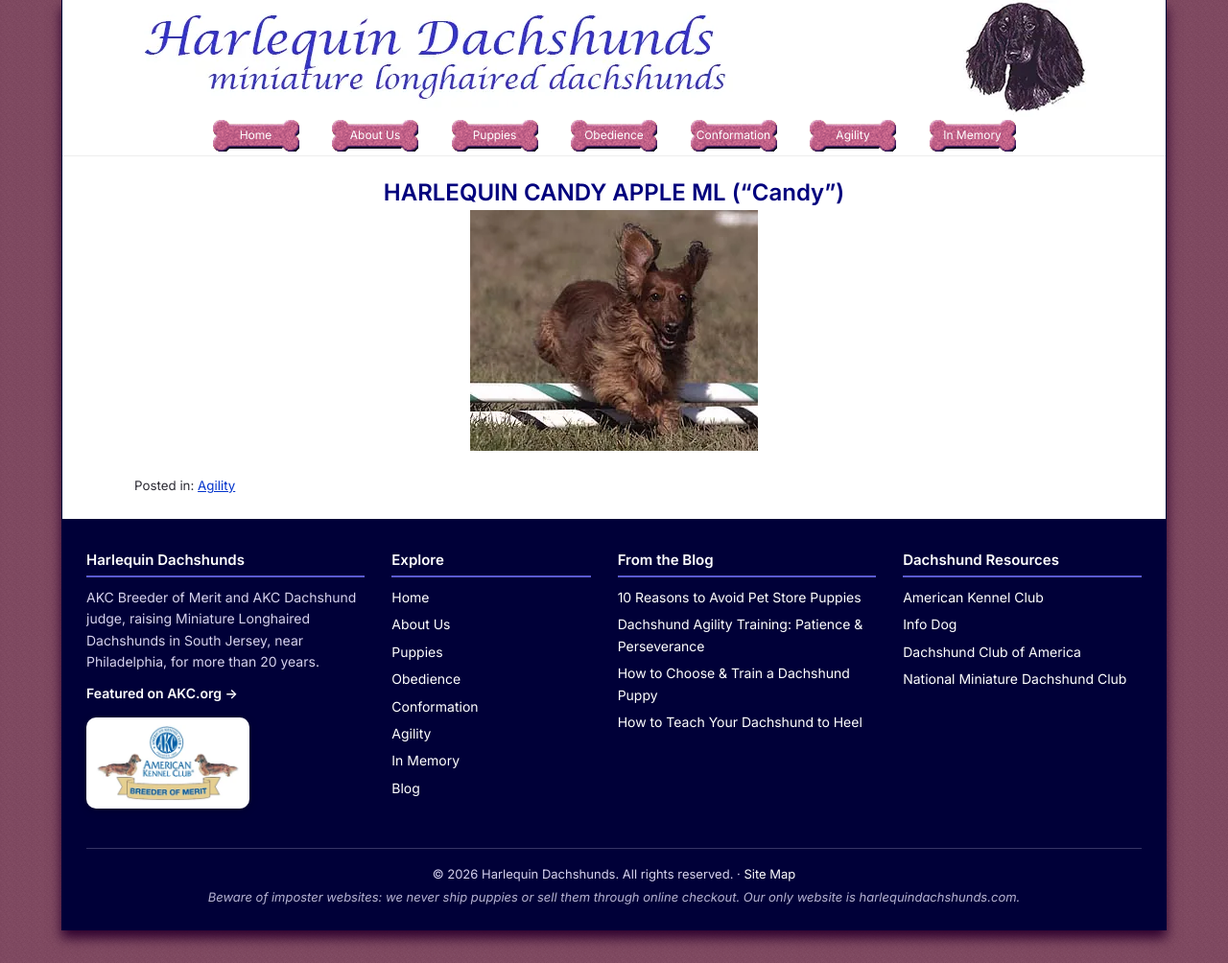
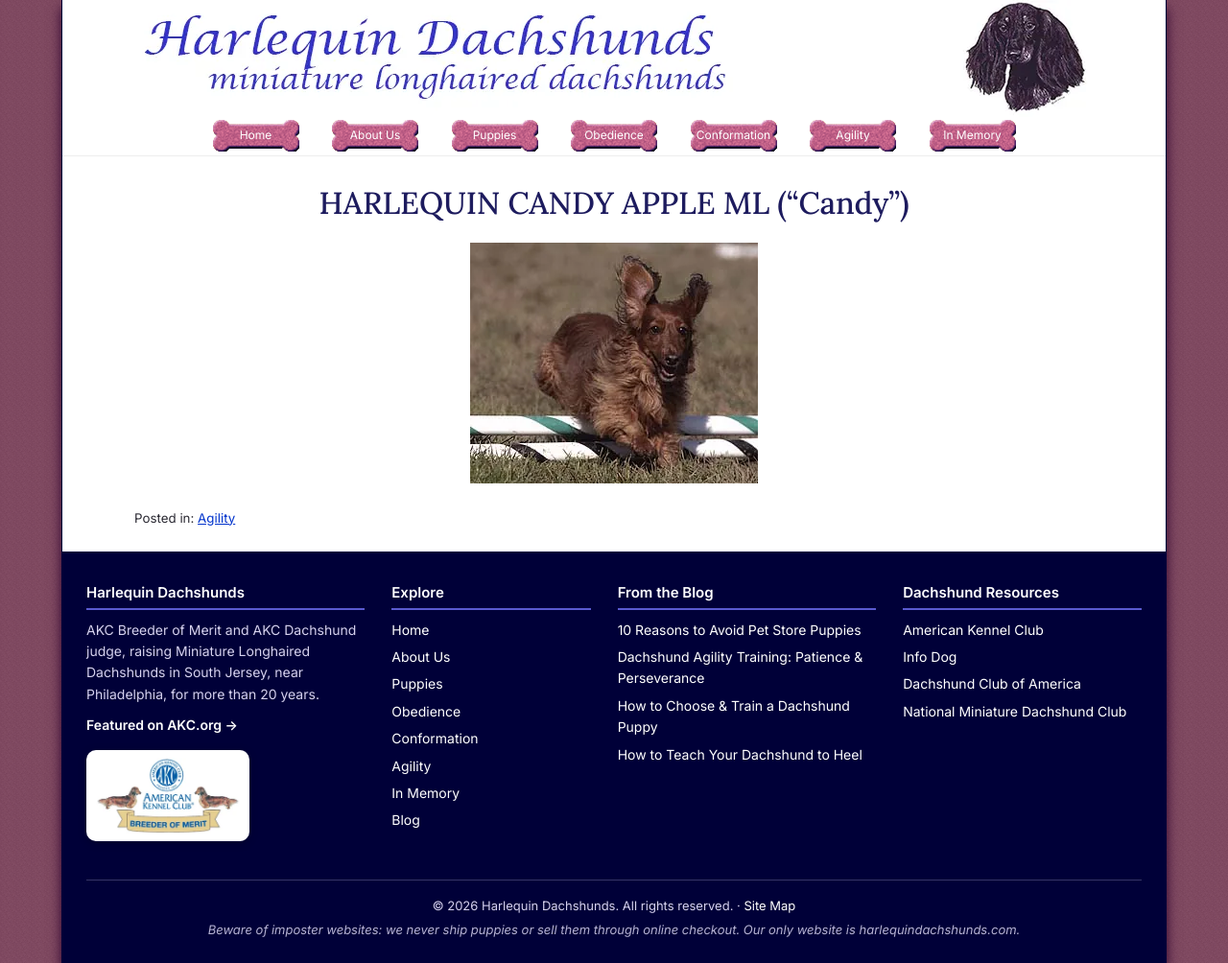
Before and after one commit to louisliberty/harlequin-dachshunds, a Jekyll site: the page built from _posts/2014-09-08-harlequin-candy-apple.html, in a window 1280 px wide. Shown: the whole page at 96% size. Built offline with Jekyll 4.4.1, drawn with Linux system fonts in a browser that asks for light colours.

Commit message:
Page titles (H1): Lora 500 navy to match home tagline
Co-Authored-By: Claude Opus 5.5 <noreply@anthropic.com>
Claude-Session: https://claude.ai/code/session_01TAfJqWrpFTn7GBn9jW8hNF

```diff
--- a/assets/css/site.css
+++ b/assets/css/site.css
@@ -257,3 +257,13 @@ footer#colophon .footer-featured a { font-weight: 600; }
 .html-sitemap ul { list-style: none; margin: 0; padding: 0; }
 .html-sitemap li { margin: 0 0 8px; }
 @media (max-width: 700px) { .html-sitemap { grid-template-columns: 1fr; } }
+
+/* Page titles (H1) match the home page tagline: Lora, medium weight, navy */
+h1.page-title, .page article h1.entry-title, .single article h1.entry-title, h1.entry-title {
+  font-family: Lora, Georgia, "Times New Roman", serif; font-weight: 500; font-style: normal;
+  color: #1d1b5e; font-size: 32px; line-height: 1.3; letter-spacing: -.005em;
+  text-align: center; text-wrap: balance; max-width: 940px; margin: 8px auto 20px;
+}
+@media (max-width: 600px) {
+  h1.page-title, .page article h1.entry-title, .single article h1.entry-title, h1.entry-title { font-size: 24px; }
+}
```
